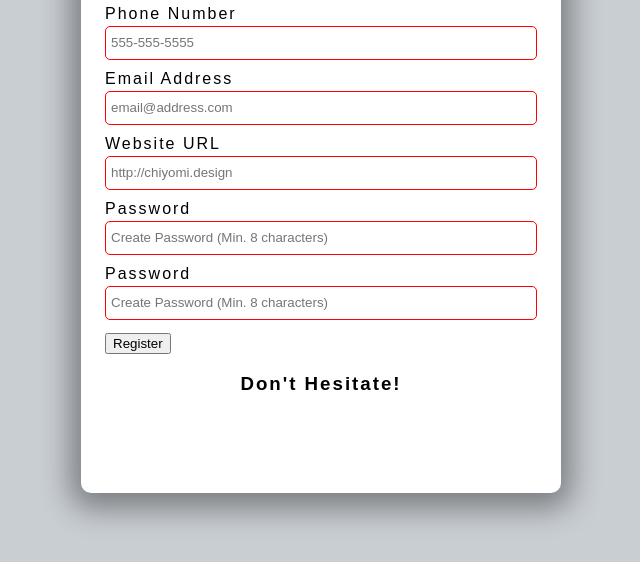
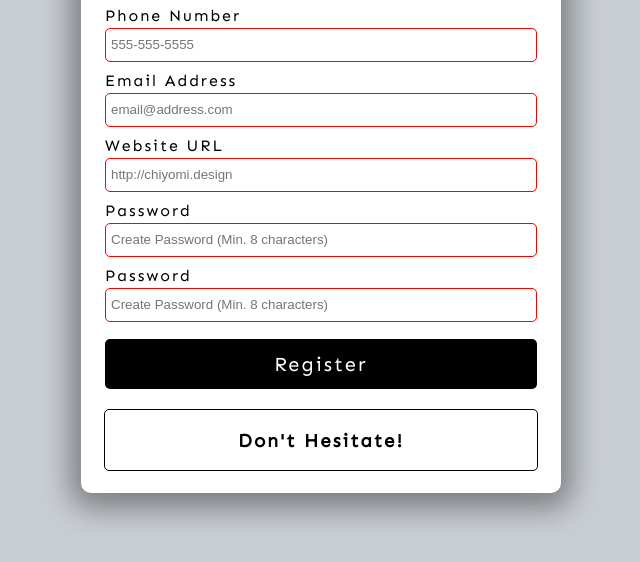
Before and after one commit to wubuchako/form-validator, a plain HTML site: page index.html in a window 1280 px wide. Shown: the part 222-784 px from the top of the page, without its empty margins (319-959 px from the left). Drawn offline with Linux system fonts and the light colour scheme.

Commit message:
styled css

```diff
--- a/index.html
+++ b/index.html
@@ -3,9 +3,8 @@
 <head>
     <meta charset="UTF-8">
     <meta name="viewport" content="width=device-width, initial-scale=1.0">
-    <title>Template</title>
+    <title>Form Validator</title>
     <link rel="icon" type="image/png" href="favicon.png">
-    <link rel="stylesheet" href="https://cdnjs.cloudflare.com/ajax/libs/font-awesome/5.10.2/css/all.min.css"/>
     <link rel="stylesheet" href="style.css">
 </head>
 <body>
--- a/style.css
+++ b/style.css
@@ -1,3 +1,4 @@
+@import url('https://fonts.googleapis.com/css2?family=Sen&display=swap');
 
 html {
   box-sizing: border-box;
@@ -57,3 +58,36 @@ input:valid {
 input:invalid {
   border: 1px solid red;
 }
+
+button {
+  cursor: pointer;
+  color: white;
+  background:black;
+  border: none;
+  border-radius: 5px;
+  height: 50px;
+  width: 100%;
+  font-family: Sen, sans-serif;
+  font-size: 20px;
+  letter-spacing: 2px;
+  margin-top: 5px;
+}
+
+button:hover {
+  filter:brightness(200%);
+  background: rgb(22, 22, 22);
+}
+
+button:focus {
+  outline:none;
+}
+
+.message-container {
+  border: 1px solid black;
+  border-radius: 5px;
+  width: 90%;
+  margin-top: 20px;
+  display: flex;
+  justify-content: center;
+  color: black;
+}
```
